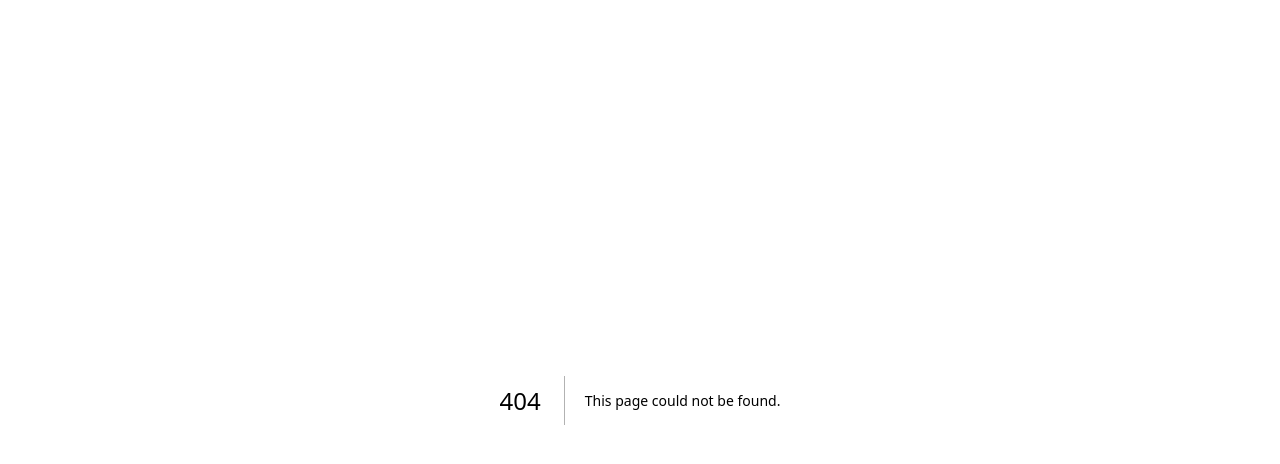
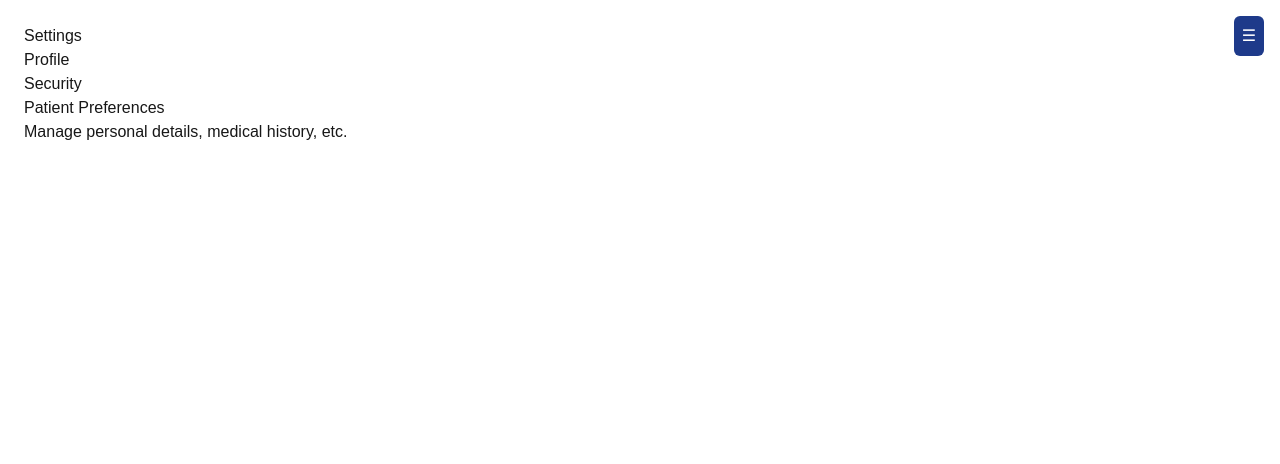
Before and after one commit to arnavganga/hacklytics2025, a Next.js app in the folder frontend/: page /settings/patient in a window 1280 px wide. Before the commit this address had no page. Shown: the top 464 px of the page. Built offline with nearby package versions, Linux system fonts and the light colour scheme.

Commit message:
settings and sidebar added

```diff
--- a/frontend/src/app/page.js
+++ b/frontend/src/app/page.js
@@ -1,9 +1,21 @@
-import Image from "next/image";
+import Link from "next/link";
 
 export default function Home() {
   return (
     <>
       <h1 className="p-4 flex justify-center text-blue-500">Go to the doctor in real life</h1>
+      <div className="flex justify-center p-4">
+        <Link href="/settings/patient">
+          <button className="bg-blue-500 hover:bg-blue-700 text-white font-bold py-2 px-4 rounded">
+            Patient
+          </button>
+        </Link>
+        <Link href="/settings/doctor">
+          <button className="bg-blue-500 hover:bg-blue-700 text-white font-bold py-2 px-4 rounded">
+            Doctor
+          </button>
+        </Link>
+      </div>
     </>
   );
 }
--- /dev/null
+++ b/frontend/src/app/settings/doctor/page.js
@@ -0,0 +1,17 @@
+import SettingsLayout from "../../../components/settings/SettingsLayout";
+import DoctorSettings from "../../../components/settings/DoctorSettings";
+import React from "react";
+import Sidebar from "@/components/Sidebar";
+
+export default function DoctorSettingsPage() {
+    return (
+        <div className="flex">
+            <div className="flex-1 p-6">
+                <DoctorSettings />
+            </div>
+            <div className="w-1/5 min-w-[200px] right-0">
+                <Sidebar />
+            </div>
+        </div>
+    );
+}
--- /dev/null
+++ b/frontend/src/app/settings/patient/page.js
@@ -0,0 +1,17 @@
+import SettingsLayout from "../../../components/settings/SettingsLayout";
+import PatientSettings from "../../../components/settings/PatientSettings";
+import React from "react";
+import Sidebar from "@/components/Sidebar";
+
+export default function PatientSettingsPage() {
+    return (
+        <div className="flex">
+            <div className="flex-1 p-6">
+                <PatientSettings />
+            </div>
+            <div className="w-1/5 min-w-[200px] right-0">
+                <Sidebar />
+            </div>
+        </div>
+    );
+}
--- /dev/null
+++ b/frontend/src/components/Sidebar.js
@@ -0,0 +1,58 @@
+"use client"; // Ensure this is a client component
+
+import { useState } from "react";
+import Link from "next/link";
+import { usePathname } from "next/navigation"; // Get current path
+
+export default function Sidebar() {
+    const [isOpen, setIsOpen] = useState(false);
+    const pathname = usePathname(); // Get current route
+
+    const links = [
+        { href: "/", label: "Dashboard" },
+        { href: "/appointments", label: "Book Appointments" },
+        { href: "/transactions", label: "Recent Transactions" },
+        { href: "/records", label: "Your Records" },
+        { href: "/settings", label: "Settings" },
+    ];
+
+    return (
+        <div>
+            {/* Toggle Button */}
+            <button
+                className="p-2 text-white bg-blue-900 fixed top-4 right-4 z-50 rounded-md"
+                onClick={() => setIsOpen(!isOpen)}
+            >
+                {isOpen ? "✖" : "☰"}
+            </button>
+
+            {/* Sidebar */}
+            <div
+                className={`fixed top-0 right-0 h-screen bg-blue-900 text-white w-64 transform ${
+                    isOpen ? "translate-x-0" : "translate-x-full"
+                } transition-transform duration-300 ease-in-out`}
+            >
+                <nav className="p-6">
+                    <h2 className="text-lg font-bold mb-4">Your Portal</h2>
+                    <ul>
+                        {links.map((link) => (
+                            <li key={link.href} className="py-2">
+                                <Link
+                                    href={link.href}
+                                    className={`block p-2 rounded ${
+                                        pathname === link.href
+                                            ? "bg-blue-700"
+                                            : "hover:bg-blue-800"
+                                    }`}
+                                >
+                                    {link.label}
+                                </Link>
+                            </li>
+                        ))}
+                    </ul>
+                    <button className="absolute bottom-4 left-6">Logout</button>
+                </nav>
+            </div>
+        </div>
+    );
+}
--- /dev/null
+++ b/frontend/src/components/settings/DoctorSettings.js
@@ -0,0 +1,11 @@
+import React from "react";
+import SettingsLayout from "./SettingsLayout";
+
+const DoctorSettings = () => {
+    return (
+      <SettingsLayout userRole="doctor">
+      </SettingsLayout>
+    );
+  };
+
+  export default DoctorSettings;
--- /dev/null
+++ b/frontend/src/components/settings/PatientSettings.js
@@ -0,0 +1,13 @@
+import React from "react";
+import SettingsLayout from "./SettingsLayout";
+
+const PatientSettings = () => {
+    return (
+      <SettingsLayout userRole="patient">
+        <h3>Patient Preferences</h3>
+        <p>Manage personal details, medical history, etc.</p>
+      </SettingsLayout>
+    );
+  };
+
+  export default PatientSettings;
--- /dev/null
+++ b/frontend/src/components/settings/SettingsLayout.js
@@ -0,0 +1,21 @@
+import React from "react";
+
+const SettingsLayout = ({ userRole, children }) => {
+  return (
+    <div className="settings-container">
+      <h2>Settings</h2>
+      <nav>
+        <ul>
+          <li>Profile</li>
+          <li>Security</li>
+          {userRole === "doctor" && <li>Appointment Preferences</li>}
+        </ul>
+      </nav>
+      <div className="settings-content">
+        {children} {/* Dynamic content goes here */}
+      </div>
+    </div>
+  );
+};
+
+export default SettingsLayout;
```
